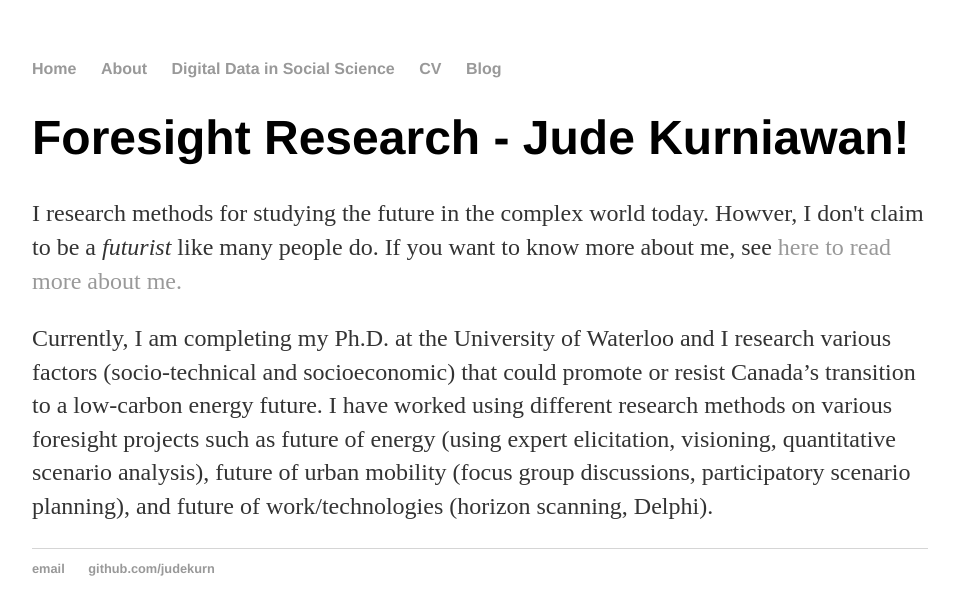
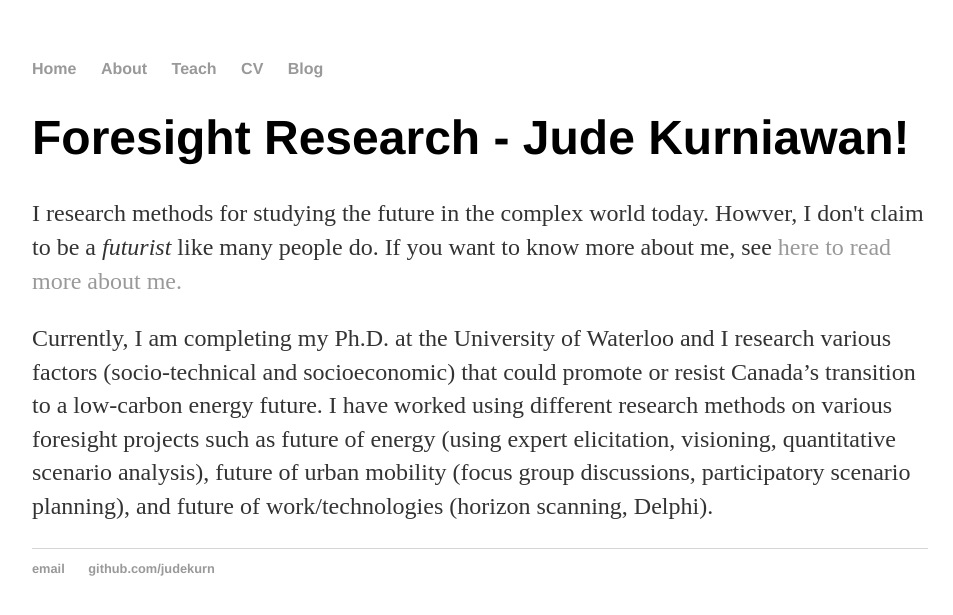
Before and after one commit to judekurn/judekurn.github.io, a Jekyll site: the page built from index.html, in a window 1280 px wide. Shown: the top 615 px of the page, without its empty margins (160-1113 px from the left). Built offline with Jekyll 4.4.1, drawn with Linux system fonts in a browser that asks for light colours.

Commit message:
Update default.html

```diff
--- a/_layouts/default.html
+++ b/_layouts/default.html
@@ -10,7 +10,7 @@
 	    		<ul>
 	        		<li><a href="/">Home</a></li>
 		        	<li><a href="/docs/about">About</a></li>
-				<li><a href="/docs/teach/digital_data_social_science">Digital Data in Social Science</a></li>
+				<li><a href="/docs/teach">Teach</a></li>
 	        		<li><a href="/docs/cv">CV</a></li>
 	        		<li><a href="/blog">Blog</a></li>
 	    		</ul>
```
